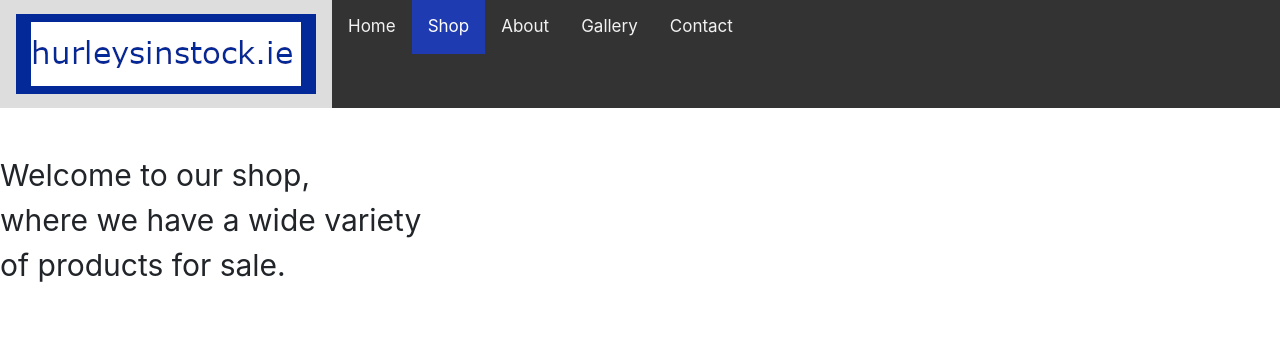
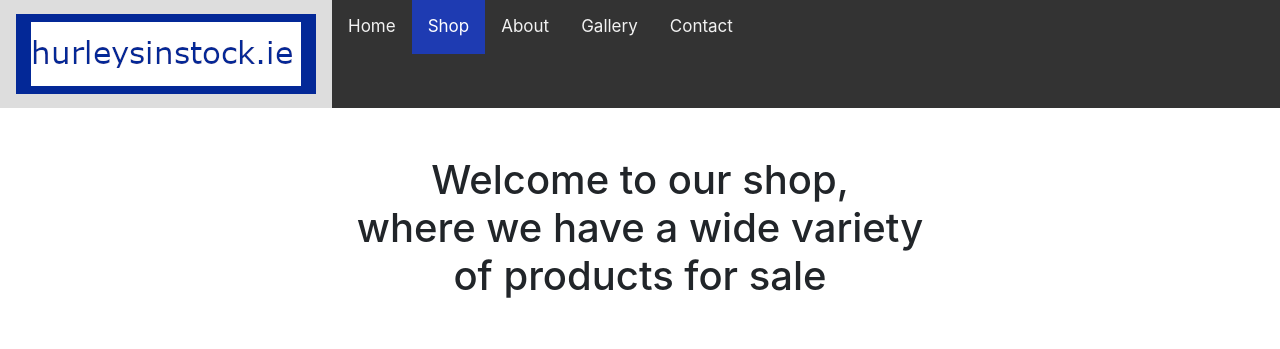
Before and after one commit to riananthony/redhatxo, a plain HTML site: page shop.html in a window 1280 px wide. Shown: the top 349 px of the page. Drawn offline with nearby package versions, Linux system fonts and the light colour scheme.

Commit message:
shop text

```diff
--- a/shop.html
+++ b/shop.html
@@ -19,8 +19,9 @@
 		<a href="contact.html">Contact</a>
 	</div>
 
-
-<p><br>Welcome to our shop,<br>where we have a wide variety<br>of products for sale.</p>
+<div class="shoptext">
+<h1><br>Welcome to our shop,<br>where we have a wide variety<br>of products for sale</h1>
+</div>
 
 <br><br>
 
--- a/style.css
+++ b/style.css
@@ -53,3 +53,7 @@ p {
 .container {
   text-align: center;
 }
+
+.shoptext {
+  text-align: center;
+}
```
